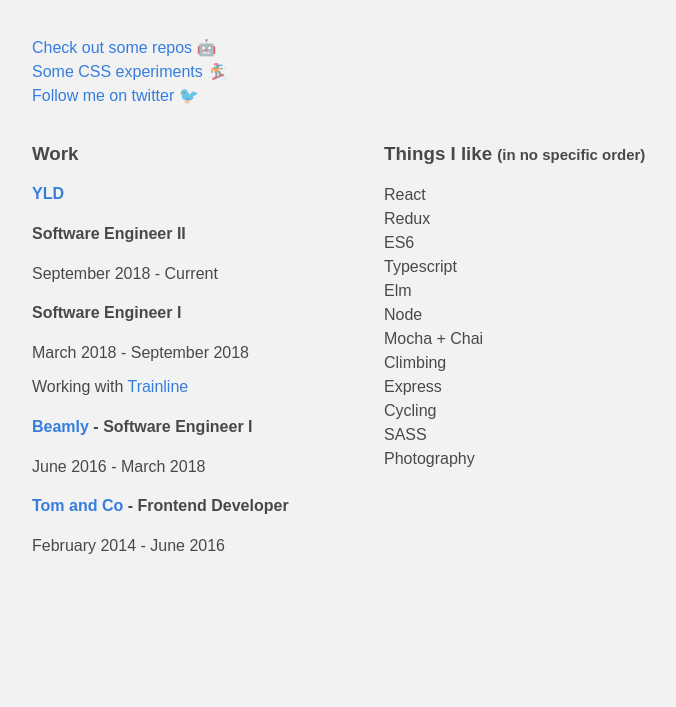
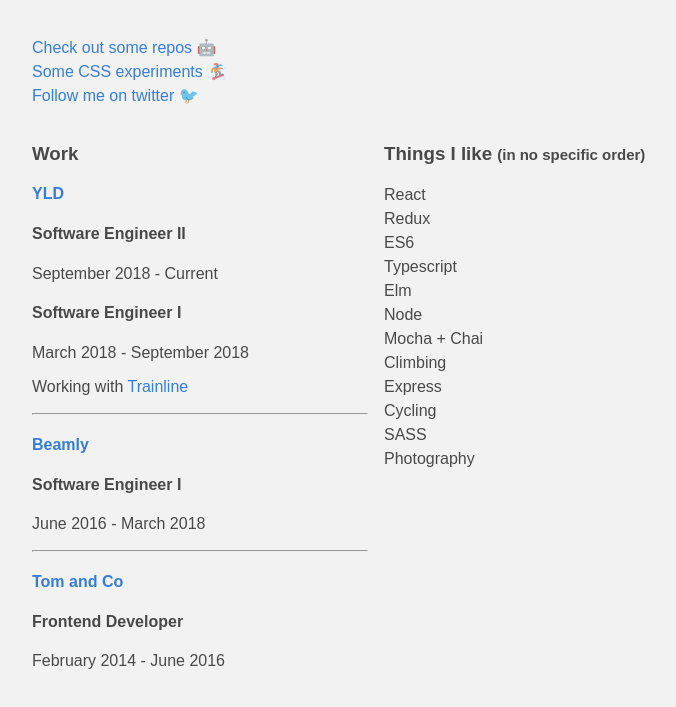
Before and after one commit to omonk/omonk.github.io, a website: page index.html in a window 1280 px wide. Shown: the part 149-856 px from the top of the page, without its empty margins (256-932 px from the left). Before the commit the page ends 800 px from the top, so only its background shows below. Drawn offline with Linux system fonts and the light colour scheme.

Commit message:
add divide

```diff
--- a/index.html
+++ b/index.html
@@ -34,7 +34,7 @@
             </div>
 
 
-            <div class="fl w-100 w-50-ns">
+            <div class="fl w-100 w-50-ns pr3">
                 <h3>Work</h3>
 
                 <h4>
@@ -51,12 +51,20 @@
                     <a href="https://www.thetrainline.com" class="blue link dim">Trainline</a>
                 </p>
 
+                <hr>
+
                 <h4>
-                    <a class="blue link dim" href="https://beamly.com">Beamly</a> - Software Engineer I</h4>
+                    <a class="blue link dim" href="https://beamly.com">Beamly</a>
+                </h4>
+                <h4>Software Engineer I</h4>
                 <p>June 2016 - March 2018</p>
 
+                <hr>
+
                 <h4>
-                    <a class="blue link dim" href="https://www.tomandco.co.uk/">Tom and Co</a> - Frontend Developer</h4>
+                    <a class="blue link dim" href="https://www.tomandco.co.uk/">Tom and Co</a>
+                </h4>
+                <h4>Frontend Developer</h4>
                 <p>February 2014 - June 2016</p>
             </div>
             <div class="fl w-100 w-50-ns">
```
